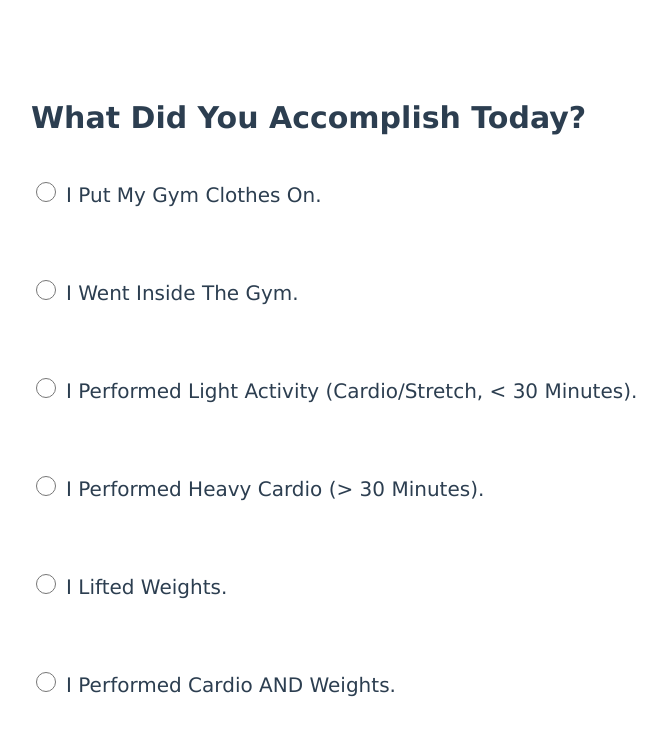
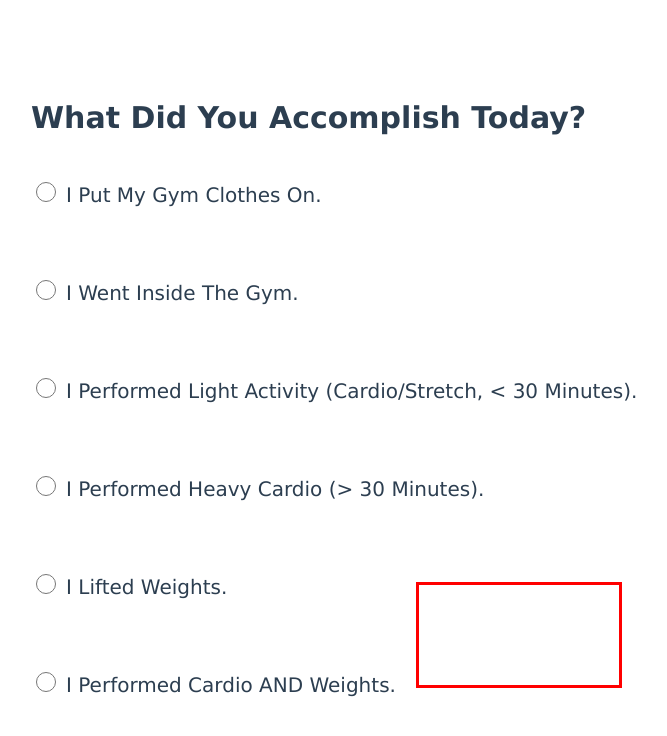
Before and after one commit to Governess-Simpson/habit-tracker, a Vue app: page / in a window 1280 px wide. Shown: the top 736 px of the page, without its empty margins (92-759 px from the left). Built offline with nearby package versions, Linux system fonts and the light colour scheme.

Commit message:
assigned each cell value a unique id based on month and day. filtered grid to the current month.

```diff
--- a/src/App.vue
+++ b/src/App.vue
@@ -1,7 +1,7 @@
 <template>
   <!-- Passes in the data values into Form.vue, alongside listening for when a new radio button is pressed. -->
   <Form :question="question" :answers="answers" @update="updatedSelectedAnswer" />
-  <Tracker :months="months" :timestamp="timestamp"/>
+  <Tracker :months="months" :currentDate="currentDate" :currentMonth="currentMonthName"/>
 </template>
 
 <script>
@@ -19,7 +19,8 @@ export default {
       question: "What did you accomplish today?",
       answers: ["I put my gym clothes on.", "I went inside the gym.", "I performed light activity (cardio/stretch, < 30 minutes).", "I performed heavy cardio (> 30 minutes).", "I lifted weights.", "I performed cardio AND weights."],
       selectedAnswer: '',
-      timestamp: '',
+      currentDate: 0,
+      currentMonth: '',
       months: [
             {
               id: "January",
@@ -84,11 +85,45 @@ export default {
     },
     getNow() {
           const today = new Date();
-          const time = (today.getMonth()+1) + '-' + today.getDate()
-          this.timestamp = time
+          const currentMonth = today.getMonth()+1
+          const currentDate = today.getDate()
+          this.currentDate = currentDate
+          this.currentMonth = currentMonth
         }
+  },
+  computed: {
+    currentMonthName() {
+      switch(this.currentMonth){
+        case 1:
+          return "January"
+        case 2:
+          return "February"
+        case 3:
+          return "March"
+        case 4:
+          return "April"
+        case 5:
+          return "May"
+        case 6:
+          return "June"
+        case 7:
+          return "July"
+        case 8:
+          return "August"
+        case 9:
+          return "September"
+        case 10:
+          return "October"
+        case 11:
+          return "November"
+        case 12:
+          return "December"
+        default:
+          break
+      }
       }
     }
+  }
 </script>
 
 <style>
--- a/src/components/Tracker.vue
+++ b/src/components/Tracker.vue
@@ -1,44 +1,55 @@
 <template>
-    <div class="container">
-        <div v-for="month in months">
-            <div v-for="day in month.days">
-                <component is="div" class="container" :id="makeID">{{ id }}</component>
-                <div>{{ id }}</div>
-<!--                 <div>
-                    {{ month.id }} {{ day }}
-                </div> -->
+    <div v-for="month in months">
+        <div v-if="month.id === currentMonth">
+            <div class="gridView">
+                <div v-for="day in month.days">
+                    <div :id="createDivId(month.id, day)"></div>
+                </div>
             </div>
         </div>
     </div>
 </template>
 
 <script>
+import { tSThisType } from '@babel/types';
+
 
 
 export default {
     name: "Tracker",
     props: {
         months: Array,
-        timestamp: String
+        currentDate: Number,
+        currentMonth: String
+    },
+    data() {
+        return {
+            id: 1
+        }
     },
     methods: {
-        makeID() {
-            console.log(this.month, this.day)
-            return this.month + this.day
+        createDivId(month, day) {
+                this.id = month + day
+            }
         }
-    }
-
 }
 </script>
 
 
 <style scoped>
-.container {
+
+.gridView {
+    margin: -200px 500px;
+    border: solid red;
     display: grid;
-    grid-template-columns: repeat(auto-fit, minmax(5px, 1fr));
-    gap: .5em;
-    padding: 1em;
-}
+    width: 200px;
+    height: 100px;
+    grid-template-columns: repeat(auto-fit, minmax(25px, 1fr));
+    font-family: 'Lucida Sans', 'Lucida Sans Regular', 'Lucida Grande', 'Lucida Sans Unicode', Geneva, Verdana, sans-serif;
+/*     gap: .5em;
+ */
+/*     padding: 1em;
+ */}
 
 </style>
 <!--   <component is="div">This is a DIV element</component>
```
